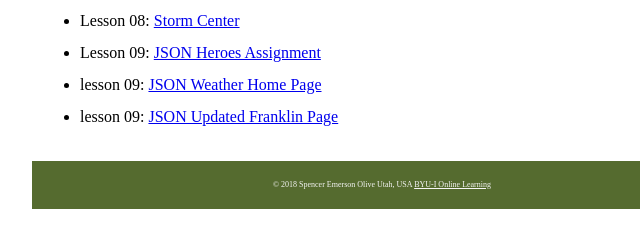
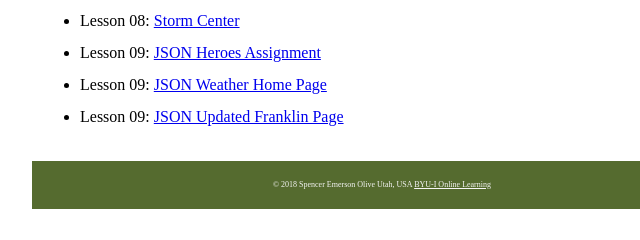
Before and after one commit to Olive-Spencer/Olive-Spencer.github.io, a plain HTML site: page index.html in a window 1280 px wide. Shown: the part 434-674 px from the top of the page, 258-898 px from the left. Drawn offline with Linux system fonts and the light colour scheme.

Commit message:
final lesson 9

```diff
--- a/index.html
+++ b/index.html
@@ -33,8 +33,8 @@
             <li>Lesson 07: <a href="assignments/lesson-7/gallery-7.html">Gallery Page</a></li>
             <li>Lesson 08: <a href="assignments/lesson-8/stormcenter.html">Storm Center</a></li>
             <li>Lesson 09: <a href="assignments/Lesson-9-JSON/heroes.html">JSON Heroes Assignment</a></li>
-            <li>lesson 09: <a href="assignments/Lesson-9/index.html">JSON Weather Home Page</a></li>
-            <li>lesson 09: <a href="assignments/Lesson-9/franklin.html">JSON Updated Franklin Page</a></li>
+            <li>Lesson 09: <a href="assignments/Lesson-9/index.html">JSON Weather Home Page</a></li>
+            <li>Lesson 09: <a href="assignments/Lesson-9/franklin.html">JSON Updated Franklin Page</a></li>
         </ul>
         </main>
         <footer>
```
